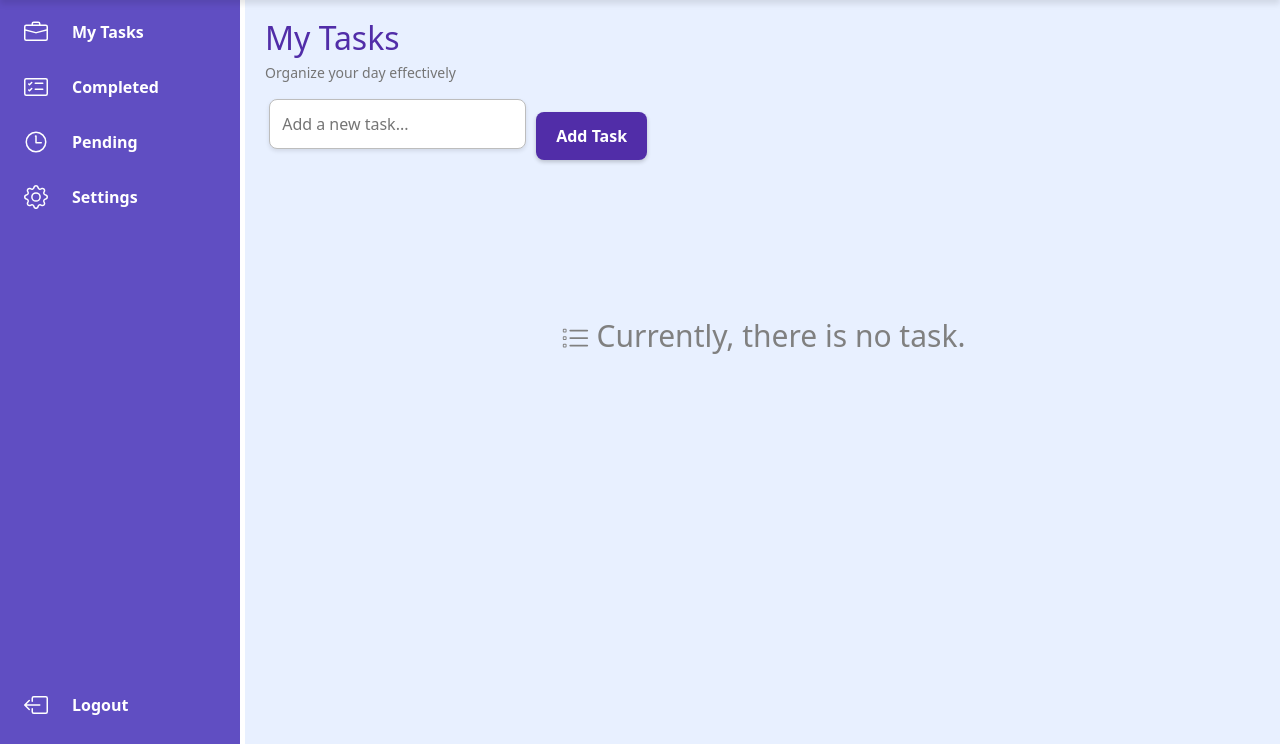
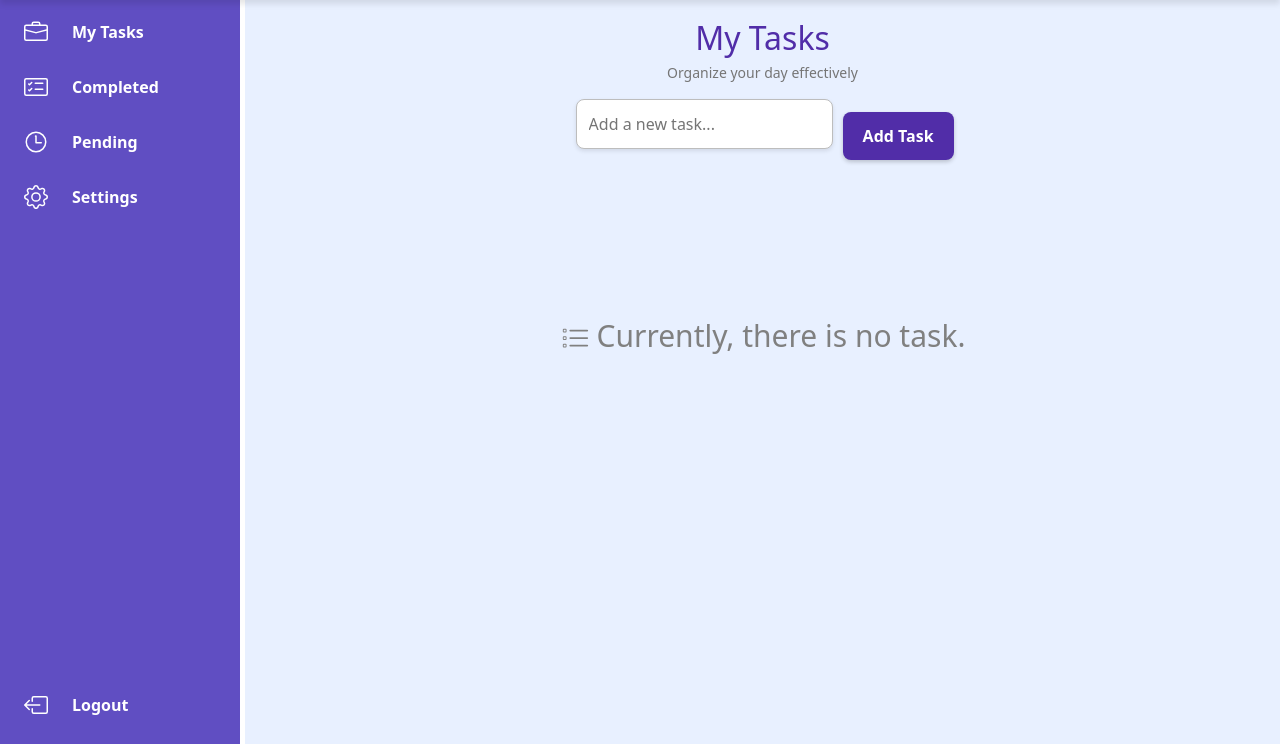
Before and after one commit to jvcarpena/TaskFlow-Website, a Flask app: page /dashboard in a window 1280 px wide. Shown: the part 56-800 px from the top of the page. Run offline with Flask 3, Linux system fonts and the light colour scheme; the visitor is signed in with stand-in values (Sample User, id 1); some libraries are stand-ins or nearby versions.

Commit message:
center the todo-input and todo-header

```diff
--- a/static/css/to-do-page.css
+++ b/static/css/to-do-page.css
@@ -126,6 +126,12 @@
   }
 }
 
+.todo-header {
+  display: flex;
+  align-items: center;
+  justify-content: center;
+  flex-direction: column;
+}
 
 /* Header */
 .todo-header h2 {
@@ -142,6 +148,7 @@
 .todo-input {
   display: flex;
   align-items: center;
+  justify-content: center;
   gap: 10px;
   margin-bottom: 20px;
 }
```
